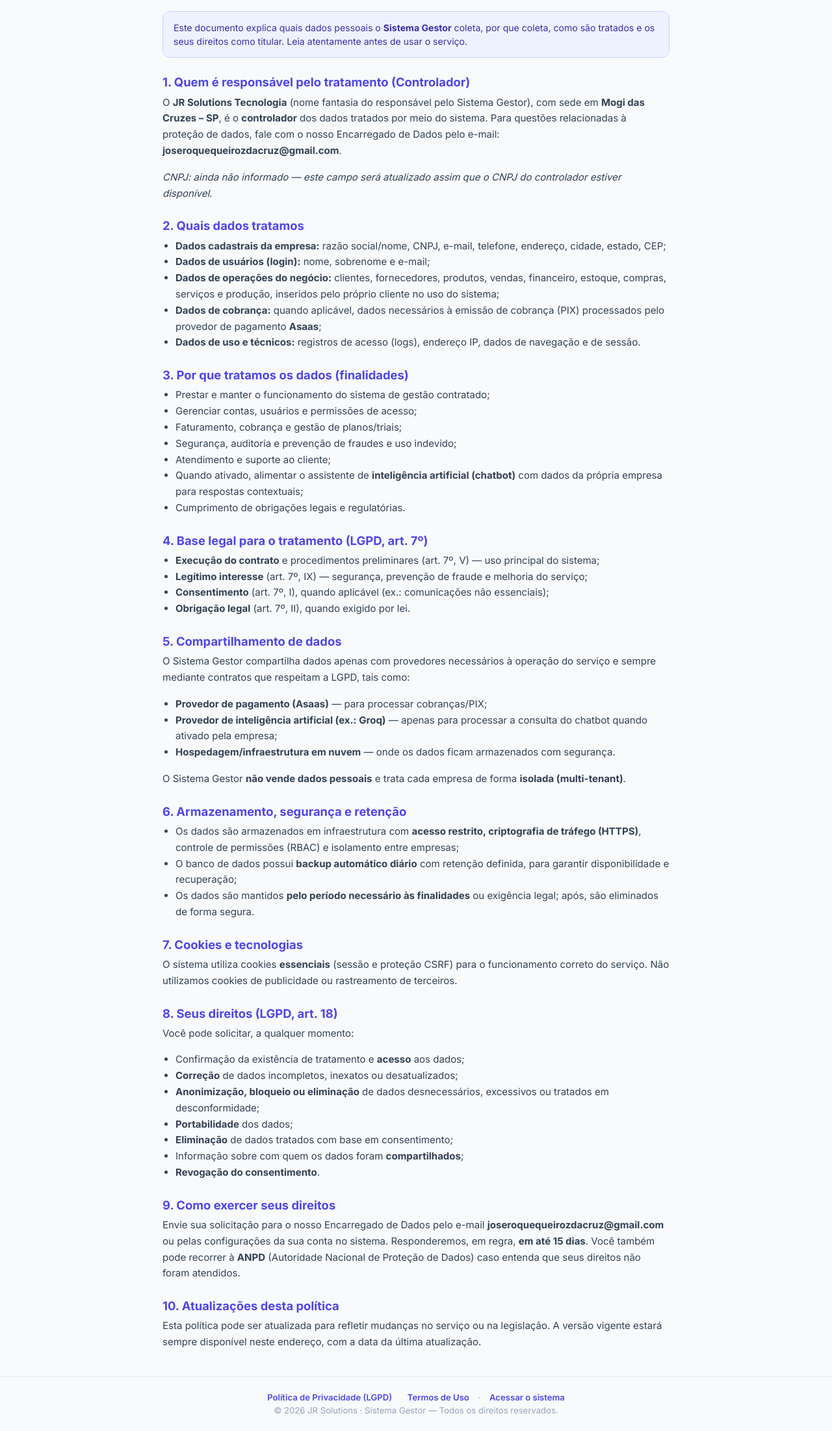
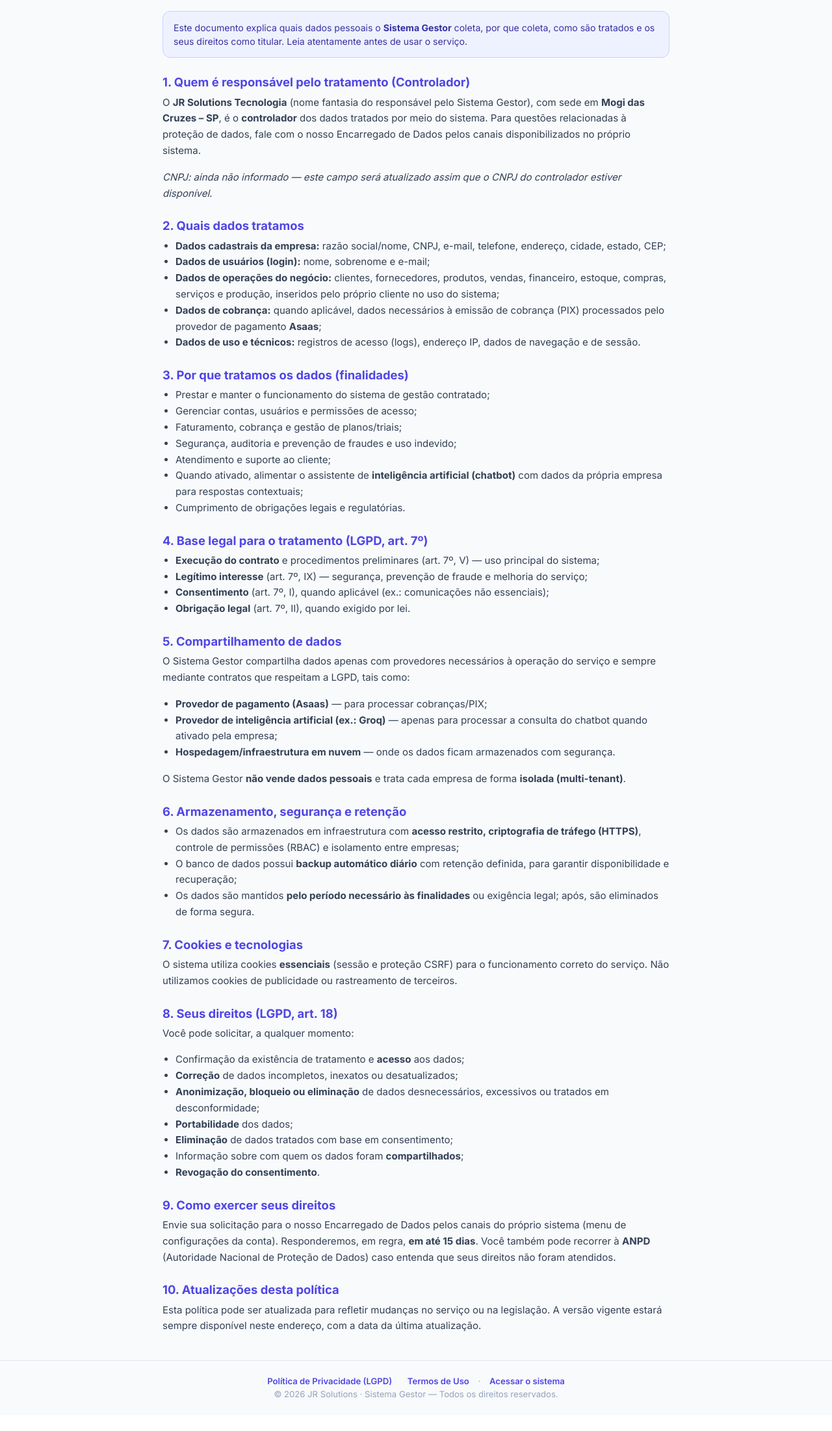
Before and after one commit to Roque1Queiroz/JRSOLUTIONS, a Django app: page /privacidade/ in a window 1280 px wide. Shown: the part 212-2415 px from the top of the page at 65% size. After the commit the page ends 2364 px from the top, so only its background shows below. Run offline with Django 5.2, Linux system fonts and the light colour scheme; parts of the project's set-up code (start-up, migrations or seed data) failed here and were passed over.

Commit message:
LGPD: e-mail de contato em branco (neutro - canais do sistema)

```diff
--- a/templates/meigestao_app/core/privacidade.html
+++ b/templates/meigestao_app/core/privacidade.html
@@ -14,7 +14,7 @@
   O <strong>JR Solutions Tecnologia</strong> (nome fantasia do responsável pelo Sistema Gestor), com sede em
   <strong>Mogi das Cruzes – SP</strong>, é o <strong>controlador</strong> dos dados tratados por meio do sistema.
   Para questões relacionadas à proteção de dados, fale com o nosso Encarregado de Dados
-  pelo e-mail: <strong>joseroquequeirozdacruz@gmail.com</strong>.
+  pelos canais disponibilizados no próprio sistema.
 </p>
 <p><em>CNPJ: ainda não informado — este campo será atualizado assim que o CNPJ do controlador estiver disponível.</em></p>
 
@@ -85,8 +85,8 @@
 
 <h2>9. Como exercer seus direitos</h2>
 <p>
-  Envie sua solicitação para o nosso Encarregado de Dados pelo e-mail
-  <strong>joseroquequeirozdacruz@gmail.com</strong> ou pelas configurações da sua conta no sistema. Responderemos,
+  Envie sua solicitação para o nosso Encarregado de Dados pelos canais do próprio sistema
+  (menu de configurações da conta). Responderemos,
   em regra, <strong>em até 15 dias</strong>. Você também pode recorrer à <strong>ANPD</strong> (Autoridade Nacional de
   Proteção de Dados) caso entenda que seus direitos não foram atendidos.
 </p>
```
